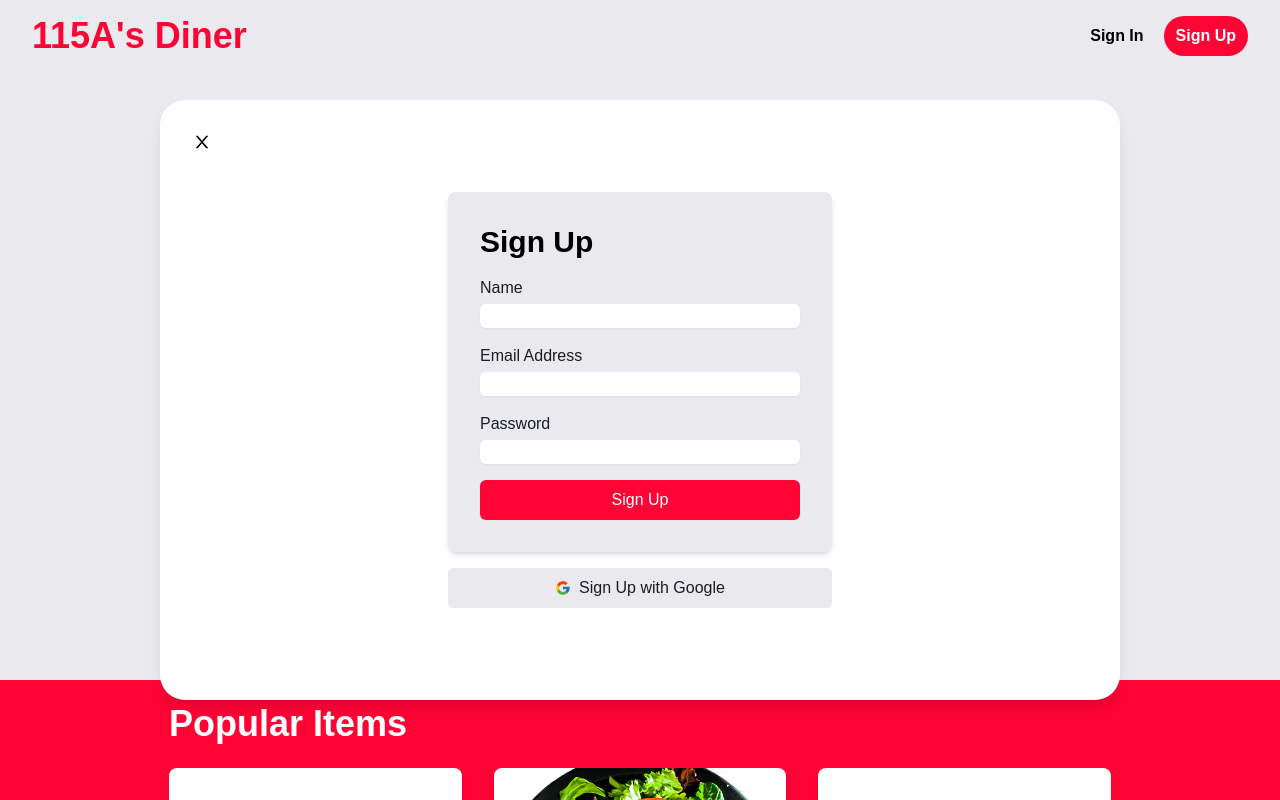
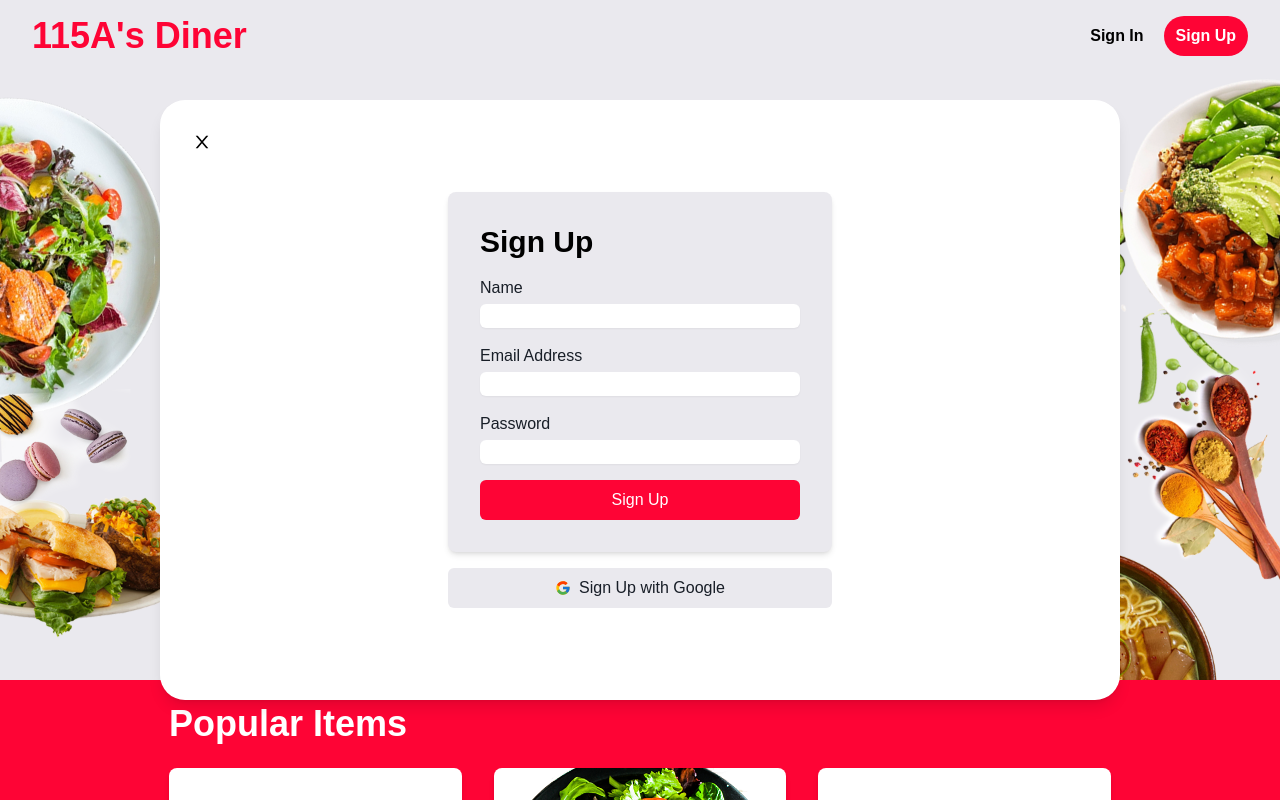
Before and after one commit to Jeffuz/Restaurant-Ordering-System, a React (Create React App) app in the folder client/: page /#/landing-page in a window 1280 px wide. Both pictures are taken after a click on the button "Sign Up". Shown: the top 800 px of the page. Built offline with nearby package versions, Linux system fonts and the light colour scheme; no server answers.

Commit message:
fix z index for navigation bar

```diff
--- a/client/src/components/landing-page/lpNavBar.jsx
+++ b/client/src/components/landing-page/lpNavBar.jsx
@@ -129,7 +129,7 @@ const LpNavBar = () => {
 
     return (
         <>
-            <div className='font-tt-norms-pro px-12'>
+            <div className='font-tt-norms-pro px-12 relative z-20'>
                 <div className='md:flex absolute items-center font-bold text-4xl text-light-secondary hidden top-4 left-8 '>
                     <Link to={"/"}>115A's Diner</Link>
                 </div>
--- a/client/src/components/login.jsx
+++ b/client/src/components/login.jsx
@@ -6,7 +6,7 @@ const Login = ({ isOpen, onClose }) => {
     if (!isOpen) return null;
 
     return (
-        <div className="fixed inset-0 flex items-center justify-center">
+        <div className="fixed inset-0 flex items-center justify-center z-20">
             <div className="bg-white w-[75%] h-[75%] p-3 rounded-[25px] shadow-lg flex flex-col">
                 <button className='flex justify-end p-5 fixed'>
                     <AiOutlineClose onClick={onClose} size={20} />
--- a/client/src/components/signup.jsx
+++ b/client/src/components/signup.jsx
@@ -6,7 +6,7 @@ const Signup = ({ isOpen, onClose }) => {
     if (!isOpen) return null;
 
     return (
-        <div className="fixed inset-0 flex items-center justify-center">
+        <div className="fixed inset-0 flex items-center justify-center z-20">
             <div className="bg-white w-[75%] h-[75%] p-3 rounded-[25px] shadow-lg flex flex-col">
                 <button className='flex justify-end p-5 fixed'>
                     <AiOutlineClose onClick={onClose} size={20} />
--- a/client/src/pages/landing-page.js
+++ b/client/src/pages/landing-page.js
@@ -87,12 +87,14 @@ const Landing_page = () => {
         };
     }, []);
 
+    const backgroundImagePath = 'WelcomePanel.png';
+
     return (
         <>
             <div className='font-tt-norms-pro'>
-                <div className='bg-light-tertiary h-[85vh]'>
+                <div className='relative'>
                     <LpNavBar />
-                    <div className='flex flex-col justify-center items-center h-[90%] z-10'>
+                    <div className='flex flex-col justify-center items-center h-[85vh] z-10 relative'>
                         <span className='md:text-6xl text-5xl'>Welcome to</span>
                         <span className='md:text-8xl text-7xl'>115A's Diner</span>
                         <Link to="/menu">
@@ -102,6 +104,7 @@ const Landing_page = () => {
                             </button>
                         </Link>
                     </div>
+                    <div className='bg-light-tertiary h-[85vh] absolute inset-0' style={{ backgroundImage: `url(${backgroundImagePath})`, backgroundSize: 'cover', backgroundPosition: 'center', zIndex: -1 }}></div>
                 </div>
                 <div className=' h-screen flex flex-col item-center bg-light-secondary'>
                     <div className='mx-auto'>
```
